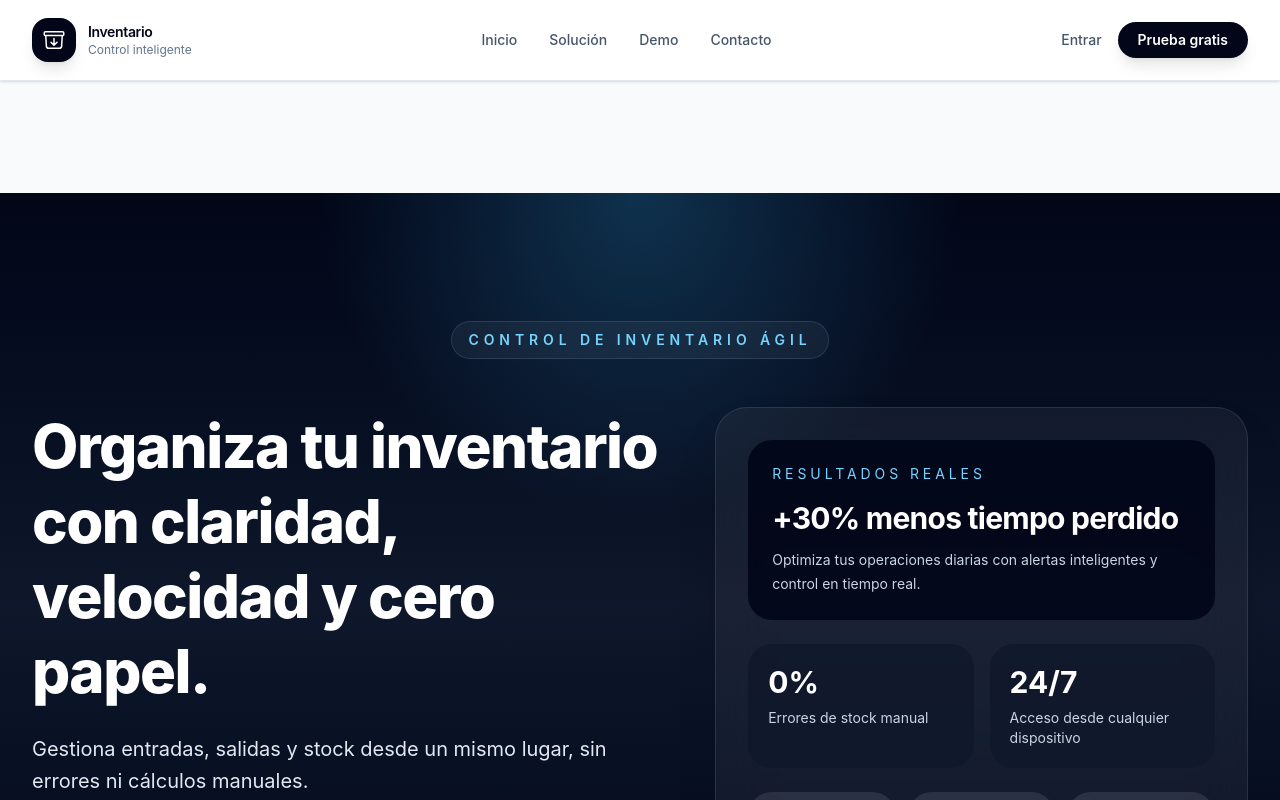
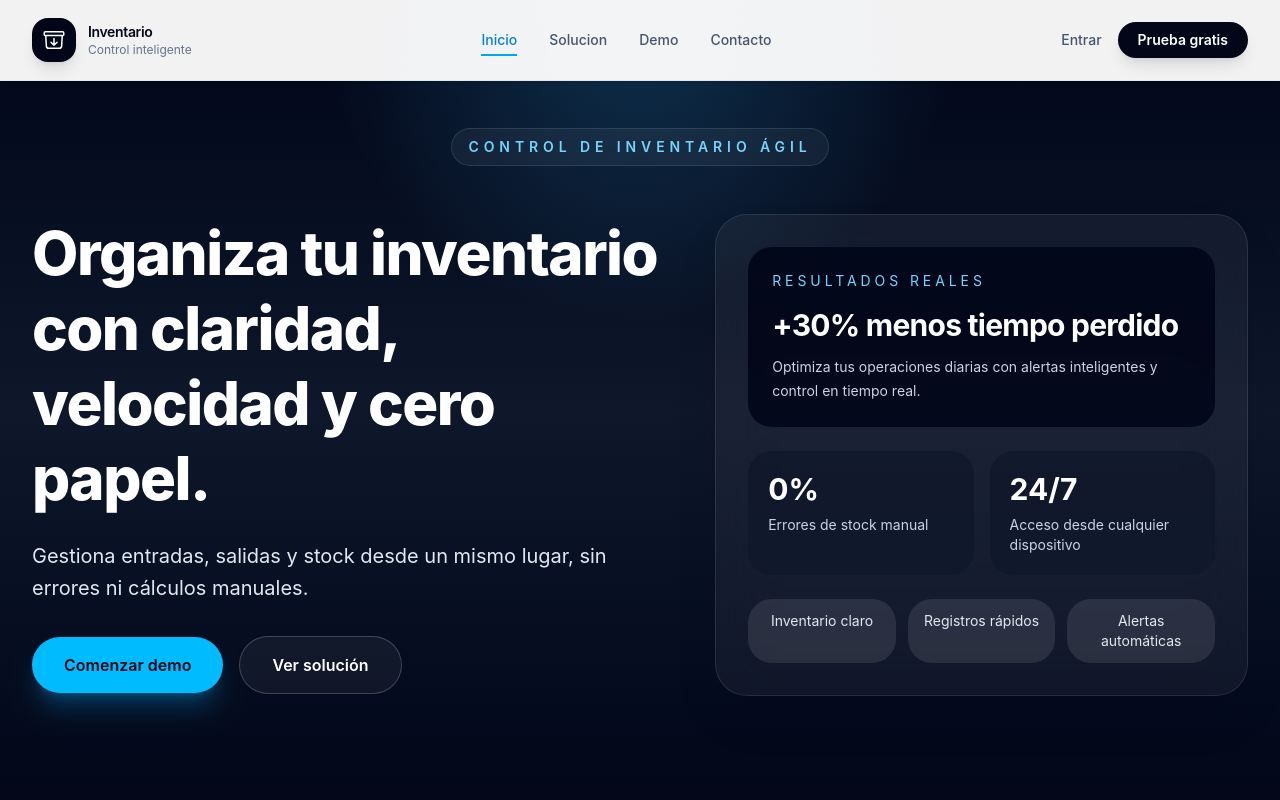
Before and after one commit to MarcoAAguil4r/inventario-appweb, a Next.js app: page / in a window 1280 px wide. Shown: the top 800 px of the page. Built offline with nearby package versions, Linux system fonts and the light colour scheme.

Commit message:
feat: implementar Navbar inteligente

```diff
--- a/app/components/Navbar.tsx
+++ b/app/components/Navbar.tsx
@@ -1,22 +1,87 @@
-'use client';
-
-import { useState } from 'react';
+"use client";
+import { useState, useEffect, useRef } from 'react';
 import Link from 'next/link';
 
 export default function Navbar() {
-  const [isOpen, setIsOpen] = useState(false);
+  const [isVisible, setIsVisible] = useState(true);
+  const [activeSection, setActiveSection] = useState('inicio');
+  const [isMobileMenuOpen, setIsMobileMenuOpen] = useState(false);
+  const navRef = useRef<HTMLElement>(null);
+  const lastScrollY = useRef(0);
+
+  useEffect(() => {
+    const handleScroll = () => {
+      const currentScrollY = window.scrollY;
+
+      if (window.innerWidth < 768) {
+        if (currentScrollY > lastScrollY.current && currentScrollY > 50) {
+          setIsVisible(false);
+          setIsMobileMenuOpen(false);
+        } else {
+          setIsVisible(true);
+        }
+      } else {
+        setIsVisible(true);
+      }
+      lastScrollY.current = currentScrollY;
+    };
+
+    window.addEventListener('scroll', handleScroll, { passive: true });
+
+    const sections = ['inicio', 'solucion', 'demo', 'contacto'];
+    const observer = new IntersectionObserver(
+      (entries) => {
+        entries.forEach((entry) => {
+          if (entry.isIntersecting) {
+            setActiveSection(entry.target.id);
+          }
+        });
+      },
+      { rootMargin: '-30% 0px -50% 0px' }
+    );
+
+    sections.forEach((section) => {
+      const element = document.getElementById(section);
+      if (element) observer.observe(element);
+    });
+
+    return () => {
+      window.removeEventListener('scroll', handleScroll);
+      observer.disconnect();
+    };
+  }, []);
+
+  // Cerrar al dar clic fuera
+  useEffect(() => {
+    const handleClickOutside = (event: MouseEvent | TouchEvent) => {
+      if (navRef.current && !navRef.current.contains(event.target as Node)) {
+        setIsMobileMenuOpen(false);
+      }
+    };
+    if (isMobileMenuOpen) {
+      document.addEventListener('mousedown', handleClickOutside);
+      document.addEventListener('touchstart', handleClickOutside);
+    }
+    return () => {
+      document.removeEventListener('mousedown', handleClickOutside);
+      document.removeEventListener('touchstart', handleClickOutside);
+    };
+  }, [isMobileMenuOpen]);
 
   return (
-    <nav className="sticky top-0 z-50 w-full border-b border-slate-200 bg-white/95 shadow-sm backdrop-blur-xl">
+    <nav
+      ref={navRef}
+      className={`fixed top-0 z-50 w-full border-b border-slate-200 bg-white/95 shadow-sm backdrop-blur-xl transition-transform duration-300 ease-in-out ${
+        isVisible ? 'translate-y-0' : '-translate-y-full'
+      }`}
+    >
       <div className="mx-auto flex h-20 max-w-7xl items-center justify-between px-4 sm:px-6 lg:px-8">
 
-        {/* Logo */}
-        <Link href="/" className="flex items-center gap-3 text-slate-950">
+        <Link href="#inicio" className="flex items-center gap-3 text-slate-950">
           <div className="flex h-11 w-11 items-center justify-center rounded-2xl bg-slate-950 text-white shadow-lg shadow-slate-950/10">
             <svg xmlns="http://www.w3.org/2000/svg" fill="none" viewBox="0 0 24 24" strokeWidth={1.5} stroke="currentColor" className="size-6">
-  <path strokeLinecap="round" strokeLinejoin="round" d="m20.25 7.5-.625 10.632a2.25 2.25 0 0 1-2.247 2.118H6.622a2.25 2.25 0 0 1-2.247-2.118L3.75 7.5m8.25 3v6.75m0 0-3-3m3 3 3-3M3.375 7.5h17.25c.621 0 1.125-.504 1.125-1.125v-1.5c0-.621-.504-1.125-1.125-1.125H3.375c-.621 0-1.125.504-1.125 1.125v1.5c0 .621.504 1.125 1.125 1.125Z" />
-</svg>
-
+              <path strokeLinecap="round" strokeLinejoin="round" d="m20.25 7.5-.625 10.632a2.25 2.25 0 0 1-2.247 2.118H6.622a2.25 2.25 0 0 1-2.247-2.118L3.75 7.5m8.25 3v6.75m0 0-3-3m3 3 3-3M3.375 7.5h17.25c.621 0 1.125-.504 1.125-1.125v-1.5c0-.621-.504-1.125-1.125-1.125H3.375c-.621 0-1.125.504-1.125 1.125v1.5c0 .621.504 1.125 1.125 1.125Z" />
+            </svg>
           </div>
           <div>
             <p className="text-sm font-semibold tracking-tight">Inventario</p>
@@ -24,40 +89,42 @@ export default function Navbar() {
           </div>
         </Link>
 
-        {/* Enlaces de Escritorio */}
         <div className="hidden items-center gap-8 md:flex">
-          <Link href="/" className="text-sm font-medium text-slate-600 transition hover:text-slate-900">
-            Inicio
+          {['inicio', 'solucion', 'demo', 'contacto'].map((item) => (
+            <Link
+              key={item}
+              href={`#${item}`}
+              className={`text-sm font-medium capitalize transition-all duration-300 relative group ${
+                activeSection === item ? 'text-sky-600' : 'text-slate-600 hover:text-slate-900'
+              }`}
+            >
+              {item}
+              <span className={`absolute -bottom-1.5 left-0 h-0.5 bg-sky-500 transition-all duration-300 ${
+                activeSection === item ? 'w-full' : 'w-0 group-hover:w-full group-hover:bg-slate-300'
+              }`}></span>
+            </Link>
+          ))}
+        </div>
+
+        <div className="hidden items-center gap-4 md:flex">
+          <Link href="#entrar" className="text-sm font-medium text-slate-600 transition hover:text-slate-900">
+            Entrar
           </Link>
-          <Link href="/solucion" className="text-sm font-medium text-slate-600 transition hover:text-slate-900">
-            Solución
-          </Link>
-          <Link href="#demo" className="text-sm font-medium text-slate-600 transition hover:text-slate-900">
-            Demo
-          </Link>
-          <Link href="#contacto" className="text-sm font-medium text-slate-600 transition hover:text-slate-900">
-            Contacto
+          <Link href="#demo" className="rounded-full bg-slate-950 px-5 py-2 text-sm font-semibold text-white shadow-lg shadow-slate-950/10 transition hover:bg-slate-800">
+            Prueba gratis
           </Link>
         </div>
 
-        {/* Botones de Escritorio */}
-        <div className="hidden items-center gap-4 md:flex">
-          <button className="text-sm font-medium text-slate-600 transition hover:text-slate-900">
-            Entrar
-          </button>
-          <button className="rounded-full bg-slate-950 px-5 py-2 text-sm font-semibold text-white shadow-lg shadow-slate-950/10 transition hover:bg-slate-800">
-            Prueba gratis
-          </button>
-        </div>
-
-        {/* Botón Menú Móvil */}
         <button
-          onClick={() => setIsOpen(!isOpen)}
+          onClick={(e) => {
+            e.stopPropagation();
+            setIsMobileMenuOpen(!isMobileMenuOpen);
+          }}
           className="rounded-full bg-slate-100 p-3 text-slate-700 transition hover:bg-slate-200 focus:outline-none focus:ring-2 focus:ring-slate-300 md:hidden"
           aria-label="Abrir menú"
         >
           <svg className="h-6 w-6" fill="none" stroke="currentColor" viewBox="0 0 24 24">
-            {isOpen ? (
+            {isMobileMenuOpen ? (
               <path strokeLinecap="round" strokeLinejoin="round" strokeWidth={2} d="M6 18L18 6M6 6l12 12" />
             ) : (
               <path strokeLinecap="round" strokeLinejoin="round" strokeWidth={2} d="M4 6h16M4 12h16M4 18h16" />
@@ -66,29 +133,32 @@ export default function Navbar() {
         </button>
       </div>
 
-      {/* Menú Desplegable Móvil */}
-      {isOpen && (
+
+      {isMobileMenuOpen && (
         <div className="absolute left-0 top-[80px] w-full border-b border-slate-200 bg-white px-4 py-6 shadow-xl md:hidden">
           <div className="flex flex-col gap-4">
-            <Link href="/" onClick={() => setIsOpen(false)} className="text-base font-medium text-slate-700 transition hover:text-slate-900">
-              Inicio
+            {['inicio', 'solucion', 'demo', 'contacto'].map((item) => (
+              <Link
+                key={item}
+                href={`#${item}`}
+                onClick={() => setIsMobileMenuOpen(false)}
+                className={`text-base font-medium capitalize transition flex items-center ${
+                  activeSection === item ? 'text-sky-600' : 'text-slate-700 hover:text-slate-900'
+                }`}
+              >
+                {activeSection === item && <span className="w-2 h-2 rounded-full bg-sky-500 mr-3"></span>}
+                {item}
+              </Link>
+            ))}
+
+            <hr className="my-2 border-slate-100" />
+
+            <Link href="#demo" onClick={() => setIsMobileMenuOpen(false)} className="w-full text-center rounded-full bg-slate-950 px-5 py-3 text-sm font-semibold text-white transition hover:bg-slate-800">
+              Prueba gratis
             </Link>
-            <Link href="/solucion" onClick={() => setIsOpen(false)} className="text-base font-medium text-slate-700 transition hover:text-slate-900">
-              Solución
+            <Link href="#entrar" onClick={() => setIsMobileMenuOpen(false)} className="w-full text-center text-sm font-medium text-slate-700 transition hover:text-slate-900">
+              Entrar
             </Link>
-            <Link href="#demo" onClick={() => setIsOpen(false)} className="text-base font-medium text-slate-700 transition hover:text-slate-900">
-              Demo
-            </Link>
-            <Link href="#contacto" onClick={() => setIsOpen(false)} className="text-base font-medium text-slate-700 transition hover:text-slate-900">
-              Contacto
-            </Link>
-            <hr className="my-2 border-slate-100" />
-            <button className="w-full rounded-full bg-slate-950 px-5 py-3 text-sm font-semibold text-white transition hover:bg-slate-800">
-              Prueba gratis
-            </button>
-            <button className="w-full text-sm font-medium text-slate-700 transition hover:text-slate-900">
-              Entrar
-            </button>
           </div>
         </div>
       )}
```
